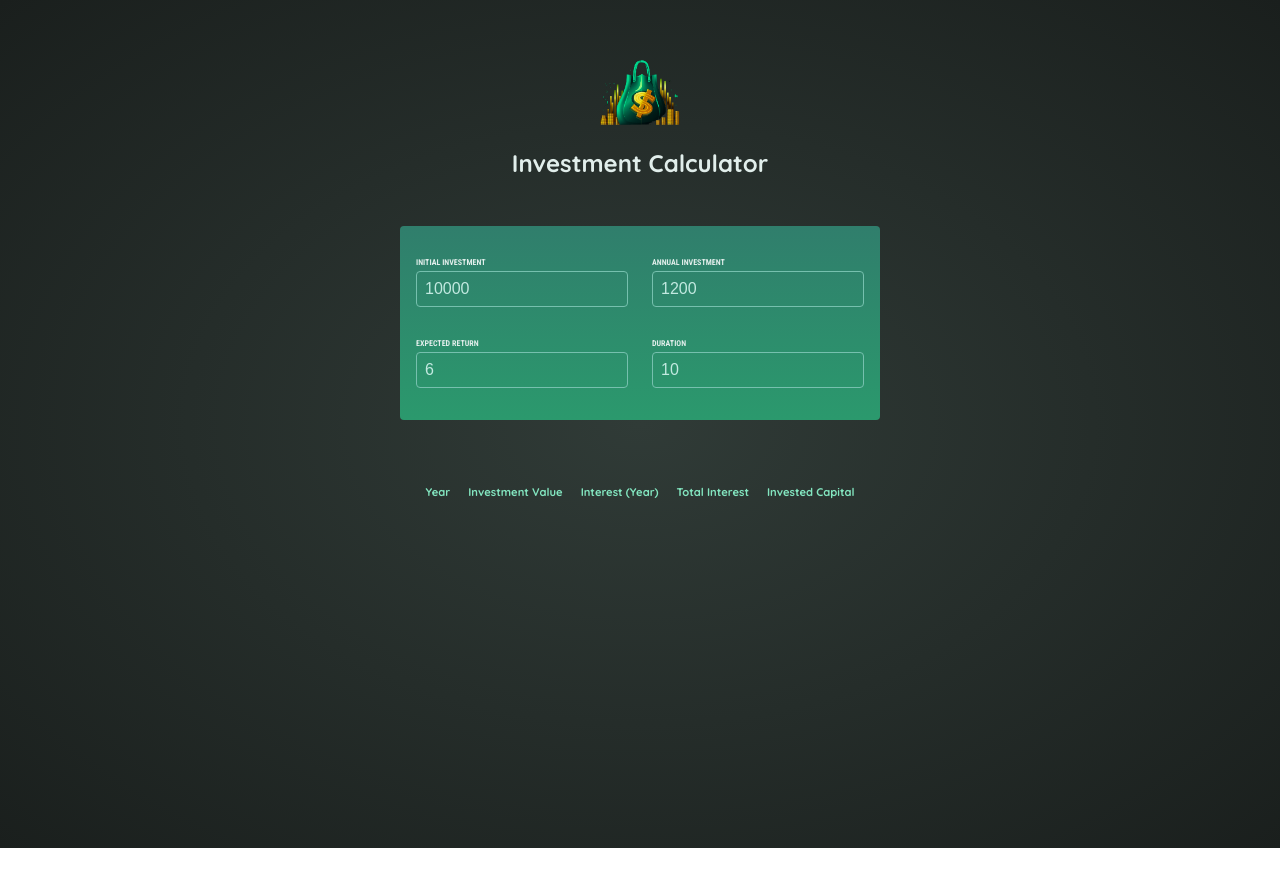
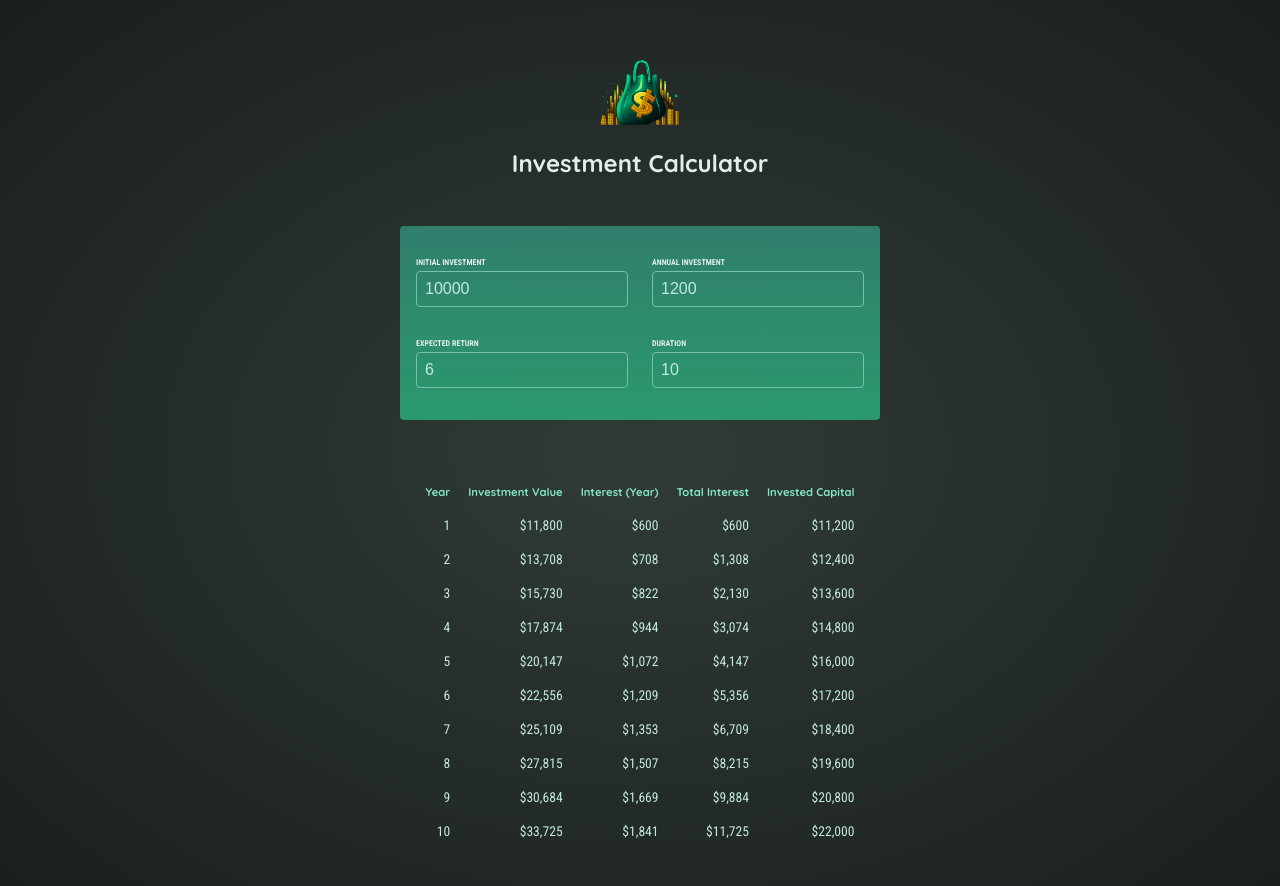
Before and after one commit to AndreiBranza/react-investment-calculator, a React (Vite) app: page / in a window 1280 px wide. Shown: the top 886 px of the page. Before the commit the page ends 848 px from the top, so only its background shows below. Built offline with nearby package versions, Linux system fonts and the light colour scheme.

Commit message:
more logic to display annual results

```diff
--- a/src/App.jsx
+++ b/src/App.jsx
@@ -1,12 +1,29 @@
 import UserInput from "./components/UserInput";
 import Result from './components/Result'
+import { useState } from "react"
 
 function App() {
 
+  const [userInput, setUserInput] = useState({
+    initialInvestment: 10000,
+    annualInvestment: 1200,
+    expectedReturn: 6,
+    duration: 10
+  });
+
+  function handleChange(inputIdentifier, newValue) {
+    setUserInput(prevUserInput => {
+        return {
+            ...prevUserInput,
+            [inputIdentifier]: +newValue
+        }
+    })
+}
+
   return (
     <>
-      <UserInput />
-      <Result />
+      <UserInput onChange={handleChange} userInput = {userInput} />
+      <Result userInput = {userInput} />
     </>
   )
 }
--- a/src/components/Result.jsx
+++ b/src/components/Result.jsx
@@ -1,14 +1,11 @@
-import { calculateInvestmentResults } from "../util/investment";
+import { calculateInvestmentResults } from "../util/investment.js";
+import { formatter } from "../util/investment.js";
 
-export default function Result({ initialInvestment,
-    annualInvestment,
-    expectedReturn,
-    duration}) {
+export default function Result({userInput}) {
 
-    const annualData = calculateInvestmentResults({ initialInvestment,
-        annualInvestment,
-        expectedReturn,
-        duration});
+    const annualData = calculateInvestmentResults(userInput);
+    const initialInvestment = annualData[0].valueEndOfYear - annualData[0].interest - annualData[0].annualInvestment
+
     return(
         <table id='result'>
             <thead>
@@ -21,10 +18,20 @@ export default function Result({ initialInvestment,
                 </tr>
             </thead>
             <tbody>
-                {/* aici tre sa fac un for each sa imi afiseze cate un tablerow pt fiecare element din annual data */}
-               {annualData.forEach((annualResult => {
-                <TableRow result = {annualResult}/>
-               }))}
+               {annualData.map(annualResult =>
+                    {
+                        const totalInterest = annualResult.valueEndOfYear - annualResult.annualInvestment * annualResult.year - initialInvestment
+                        const totalAmountInvested = annualResult.valueEndOfYear - totalInterest
+                        return(
+                            <tr key={annualResult.year}>
+                                <td>{annualResult.year}</td>
+                                <td>{formatter.format(annualResult.valueEndOfYear)}</td>
+                                <td>{formatter.format(annualResult.interest)}</td>
+                                <td>{formatter.format(totalInterest)}</td>
+                                <td>{formatter.format(totalAmountInvested)}</td>
+                            </tr>)
+                    })
+                }
             </tbody>
         </table>
 
--- a/src/components/UserInput.jsx
+++ b/src/components/UserInput.jsx
@@ -1,21 +1,6 @@
-import { useState } from "react"
 
-export default function UserInput() {
-    const [userInput, setUserInput] = useState({
-        initialInvestment: 10000,
-        annualInvestment: 1200,
-        expectedReturn: 6,
-        duration: 10
-    });
 
-    function handleChange(inputIdentifier, newValue) {
-        setUserInput(prevUserInput => {
-            return {
-                ...prevUserInput,
-                [inputIdentifier]: newValue
-            }
-        })
-    }
+export default function UserInput({onChange, userInput}) {
 
     return (
         <section id='user-input'>
@@ -24,13 +9,13 @@ export default function UserInput() {
                 <label>Initial Investment</label>
                 <input type="number" required
                     value={userInput.initialInvestment}
-                    onChange={(event) => handleChange('initialInvestment', event.target.value)} />
+                    onChange={(event) => onChange('initialInvestment', event.target.value)} />
               </p>
               <p>
                 <label>Annual Investment</label>
                 <input type="number" required
                     value={userInput.annualInvestment}
-                    onChange={(event) => handleChange('annualInvestment', event.target.value)} />
+                    onChange={(event) => onChange('annualInvestment', event.target.value)} />
               </p>
             </div>
             <div className="input-group">
@@ -38,13 +23,13 @@ export default function UserInput() {
                 <label>Expected Return</label>
                 <input type="number" required
                     value={userInput.expectedReturn}
-                    onChange={(event) => handleChange('expectedReturn', event.target.value)} />
+                    onChange={(event) => onChange('expectedReturn', event.target.value)} />
               </p>
               <p>
                 <label>Duration</label>
                 <input type="number" required
                     value={userInput.duration}
-                    onChange={(event) => handleChange('duration', event.target.value)} />
+                    onChange={(event) => onChange('duration', event.target.value)} />
               </p>
             </div>
         </section>
```
Also changed, not shown: src/components/TableRow.jsx (deleted, +0 -13 lines).
